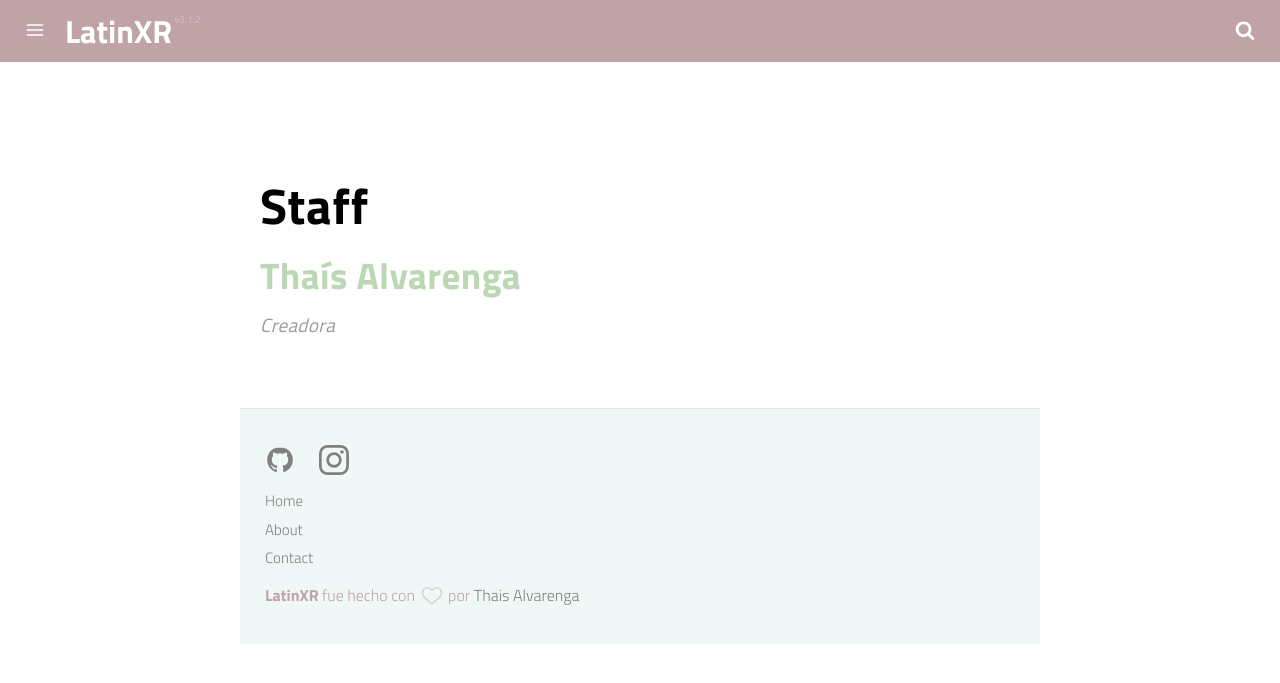
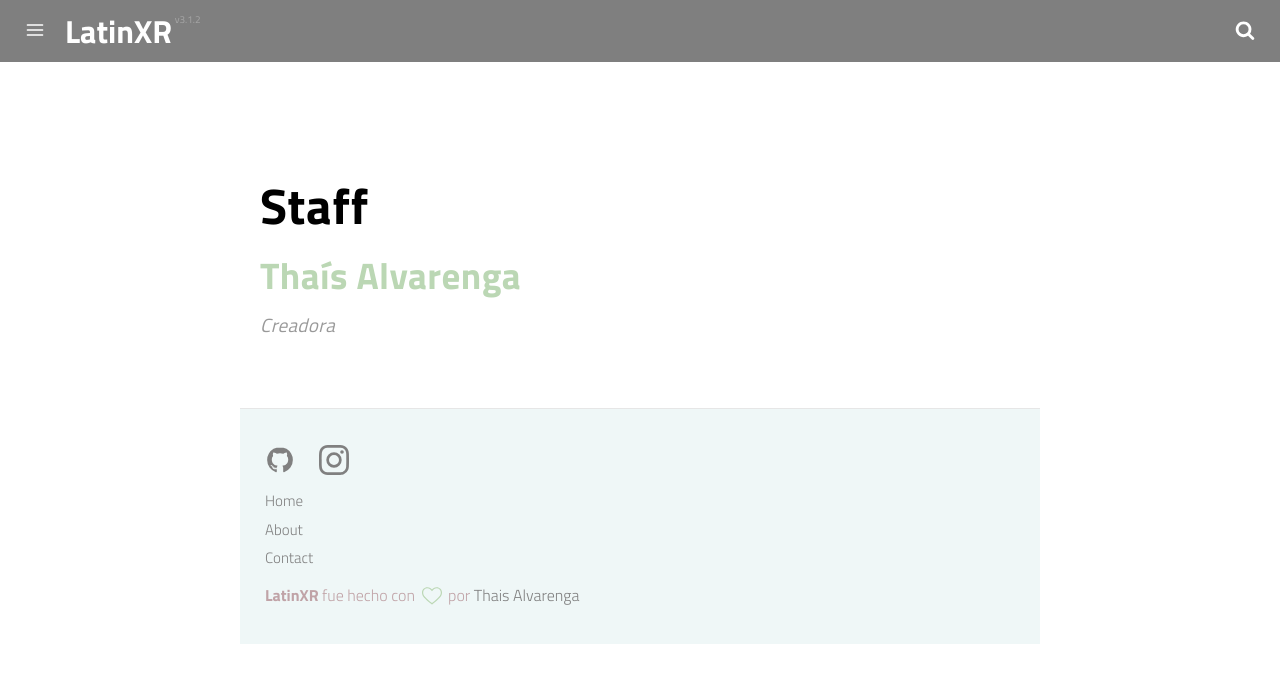
Before and after one commit to LatinXR/latinxr.github.io, a Jekyll site: the page built from staff.html, in a window 1280 px wide. Shown: the top 683 px of the page. Built offline with Jekyll 4.4.1, drawn with Linux system fonts in a browser that asks for light colours; a script that is not in the unit is left out.

Commit message:
Chnaged Header color

```diff
--- a/_sass/_header.scss
+++ b/_sass/_header.scss
@@ -4,7 +4,7 @@
 }
 
 .bar-header {
-  background-color: $primaryDark;
+  background-color: $headerBarColor;
   padding: rem(10px) rem(15px);
   position: fixed;
   left: 0;
```
